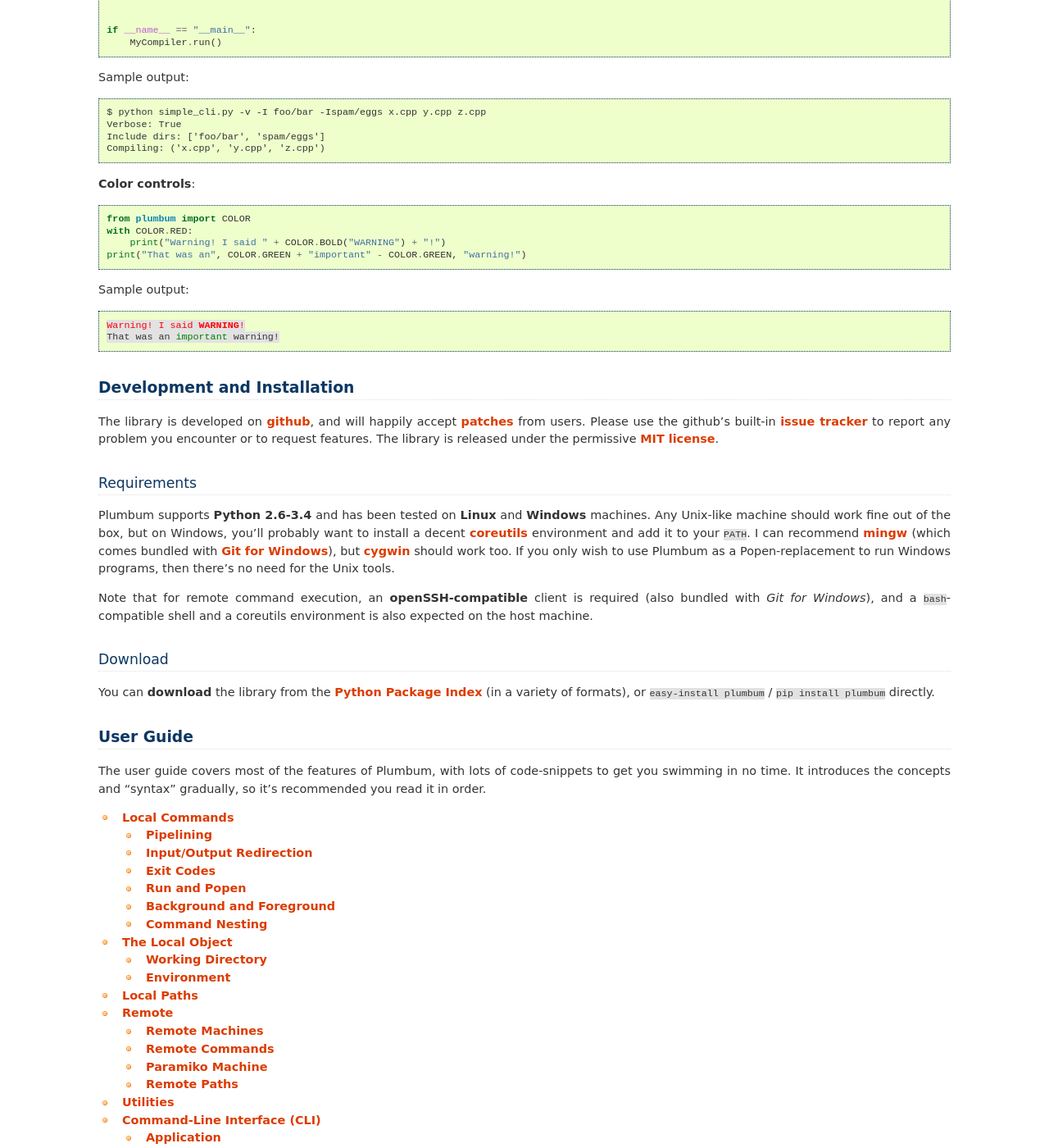
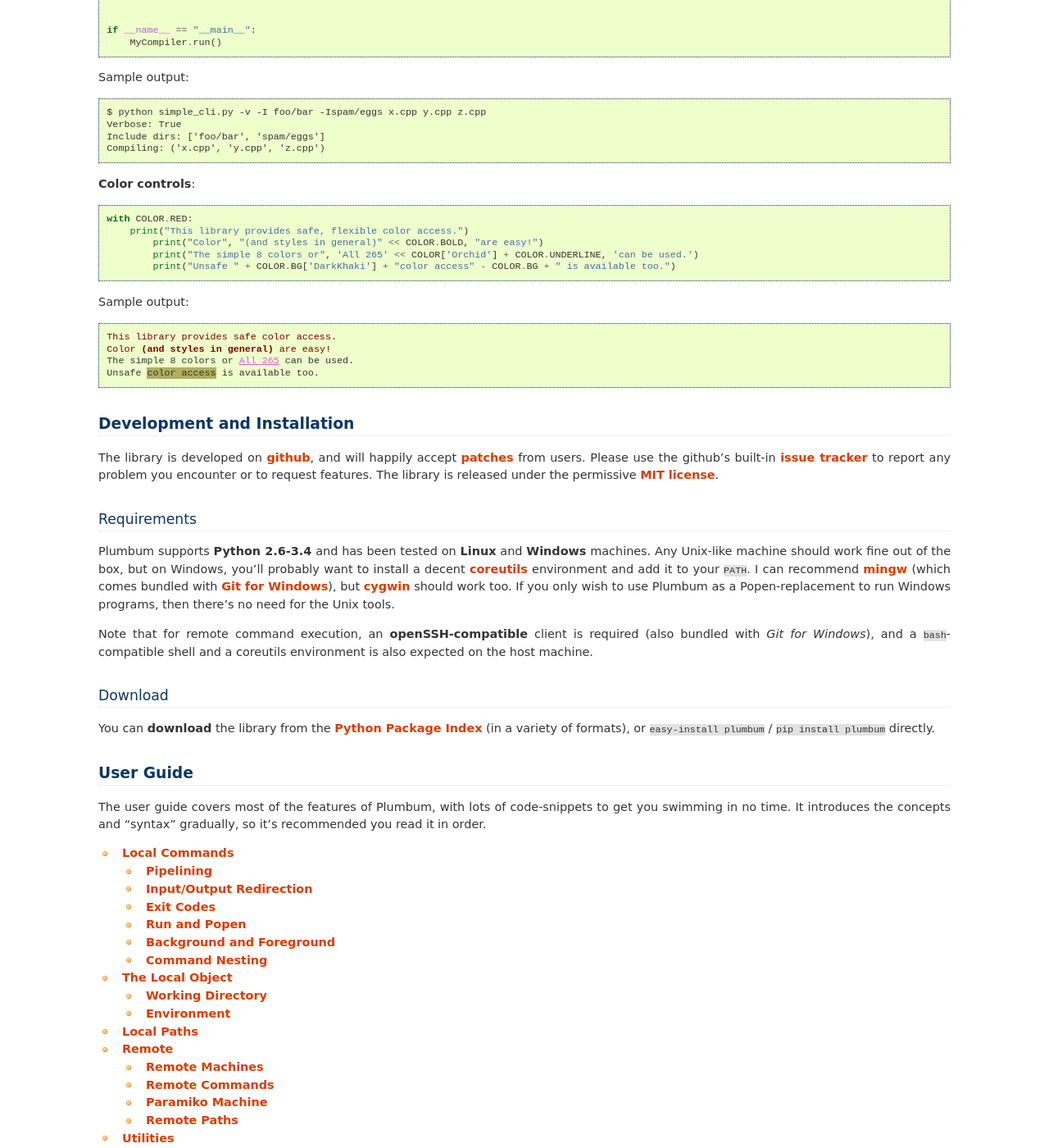
Before and after one commit to tomerfiliba/plumbum, a Sphinx documentation site: the page built from docs/index.rst, in a window 1280 px wide and 1400 px high, scrolled down 2369 px. Shown: the whole window at 82% size. Built offline with Sphinx 7.4.7, drawn with Linux system fonts in a browser that asks for light colours; some of the changed text lies outside the part shown.

Commit message:
Added better docs, more shifts, hex shortcut, print, endline support, __main__ restorer

```diff
--- a/docs/_cheatsheet.rst
+++ b/docs/_cheatsheet.rst
@@ -108,16 +108,21 @@
 
 **Color controls**::
 
-    from plumbum import COLOR
     with COLOR.RED:
-        print("Warning! I said " + COLOR.BOLD("WARNING") + "!")
-    print("That was an", COLOR.GREEN + "important" - COLOR.GREEN, "warning!")
+        print("This library provides safe, flexible color access.")
+            print("Color", "(and styles in general)" << COLOR.BOLD, "are easy!")
+            print("The simple 8 colors or", 'All 265' << COLOR['Orchid'] + COLOR.UNDERLINE, 'can be used.')
+            print("Unsafe " + COLOR.BG['DarkKhaki'] + "color access" - COLOR.BG + " is available too.")
 
 Sample output:
 
 .. raw:: html
 
     <div class="highlight">
-    <pre><code><font color="red">Warning! I said <b>WARNING</b>!</font>
-    That was an <font color="green">important</font> warning!</code></pre>
+    <code>
+    <pre><font color="#800000">This library provides safe color access.
+    Color <b>(and styles in general)</b> are easy!
+    </font>The simple 8 colors or <font color="#D75FD7"><span style="text-decoration: underline;">All 265</span></font> can be used.
+    Unsafe <span style="background-color: #AFAF5F">color access</span> is available too.</pre>
+    </code>
     </div>
```
Also changed, not shown: docs/color.rst (+54 -25 lines), 5 other files.
